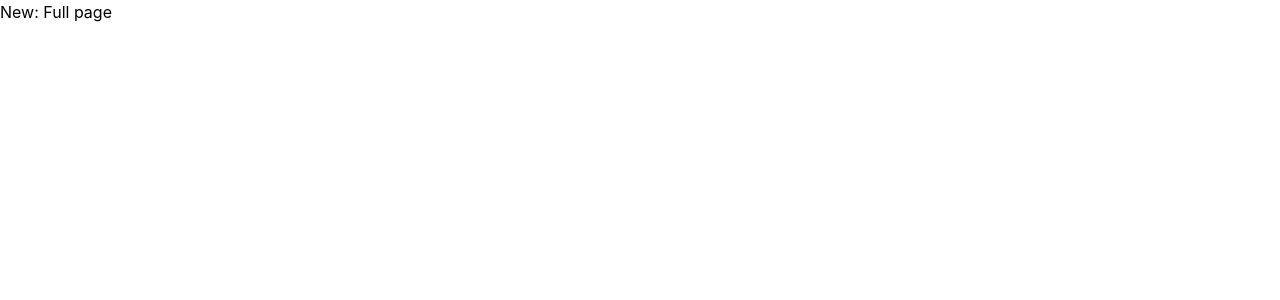
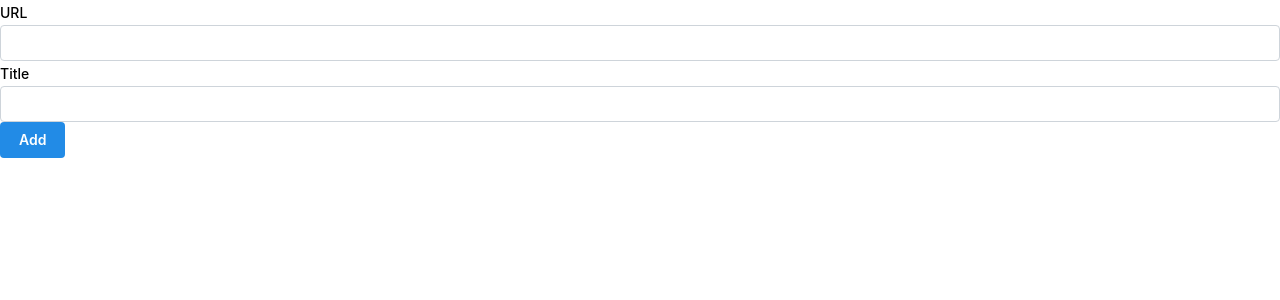
Before and after one commit to jianyuan/bm, a Next.js app: page /new in a window 1280 px wide. Shown: the top 300 px of the page. Built offline with nearby package versions, Linux system fonts and the light colour scheme.

Commit message:
feat: add bookmark

```diff
--- a/package.json
+++ b/package.json
@@ -12,6 +12,7 @@
   "dependencies": {
     "@mantine/core": "^7.6.2",
     "@mantine/hooks": "^7.6.2",
+    "@mantine/modals": "^7.6.2",
     "mantine-form-zod-resolver": "^1.1.0",
     "next": "14.1.4",
     "pocketbase": "^0.21.1",
--- a/src/actions/auth.ts
+++ b/src/actions/auth.ts
@@ -3,7 +3,7 @@
 import { revalidatePath } from "next/cache";
 import { redirect } from "next/navigation";
 
-import { initPocketBase as getPocketBase } from "@/lib/pocketbase";
+import { getPocketBase } from "@/lib/pocketbase";
 
 import { SignInSchema, signInSchema } from "./schemas";
 
--- /dev/null
+++ b/src/actions/bookmark.ts
@@ -0,0 +1,34 @@
+"use server";
+
+import { revalidatePath } from "next/cache";
+import { redirect } from "next/navigation";
+
+import { getPocketBase } from "@/lib/pocketbase";
+
+import { AddBookmarkSchema, addBookmarkSchema } from "./schemas";
+
+export async function addBookmark(input: AddBookmarkSchema) {
+  const validatedFields = addBookmarkSchema.safeParse(input);
+
+  if (!validatedFields.success) {
+    return {
+      errors: validatedFields.error.flatten().fieldErrors,
+    };
+  }
+
+  const pb = await getPocketBase({ requireAuth: true });
+
+  try {
+    await pb.collection("bookmarks").create({
+      ...validatedFields.data,
+      user: pb.authStore.model?.id,
+    });
+  } catch (err) {
+    console.error(err);
+    // TODO: handle error
+    throw err;
+  }
+
+  revalidatePath("/", "layout");
+  redirect("/");
+}
--- a/src/actions/schemas.ts
+++ b/src/actions/schemas.ts
@@ -5,3 +5,9 @@ export const signInSchema = z.object({
   password: z.string().min(1),
 });
 export type SignInSchema = z.infer<typeof signInSchema>;
+
+export const addBookmarkSchema = z.object({
+  url: z.string().url(),
+  title: z.string().optional(),
+});
+export type AddBookmarkSchema = z.infer<typeof addBookmarkSchema>;
--- a/src/app/layout.tsx
+++ b/src/app/layout.tsx
@@ -1,6 +1,7 @@
 import "@mantine/core/styles.css";
 
 import { ColorSchemeScript, MantineProvider } from "@mantine/core";
+import { ModalsProvider } from "@mantine/modals";
 import type { Metadata } from "next";
 import React from "react";
 
@@ -23,8 +24,10 @@ export default function RootLayout({
       </head>
       <body>
         <MantineProvider>
-          {children}
-          {modal}
+          <ModalsProvider>
+            {children}
+            {modal}
+          </ModalsProvider>
         </MantineProvider>
       </body>
     </html>
--- /dev/null
+++ b/src/app/new/form.tsx
@@ -0,0 +1,25 @@
+"use client";
+
+import { Button, TextInput } from "@mantine/core";
+import { useForm } from "@mantine/form";
+
+import { addBookmark } from "@/actions/bookmark";
+
+export default function NewBookmarkForm() {
+  const form = useForm<{ url: string; title: string }>();
+
+  return (
+    <form
+      onSubmit={form.onSubmit(async (values) => {
+        const result = await addBookmark(values);
+        if (result?.errors) {
+          form.setErrors(result.errors);
+        }
+      })}
+    >
+      <TextInput label="URL" type="url" {...form.getInputProps("url")} />
+      <TextInput label="Title" {...form.getInputProps("title")} />
+      <Button type="submit">Add</Button>
+    </form>
+  );
+}
--- a/src/app/new/page.tsx
+++ b/src/app/new/page.tsx
@@ -1,3 +1,9 @@
+import NewBookmarkForm from "./form";
+
 export default function NewPage() {
-  return <div>New: Full page</div>;
+  return (
+    <div>
+      <NewBookmarkForm />
+    </div>
+  );
 }
--- a/src/app/page.tsx
+++ b/src/app/page.tsx
@@ -1,10 +1,10 @@
 import Link from "next/link";
 
 import { signOut } from "@/actions/auth";
-import { initPocketBase } from "@/lib/pocketbase";
+import { getPocketBase } from "@/lib/pocketbase";
 
 export default async function Home() {
-  const pb = await initPocketBase();
+  const pb = await getPocketBase({ requireAuth: false });
 
   const result = pb.authStore.isValid
     ? await pb.collection("bookmarks").getFullList()
--- a/src/lib/pocketbase.ts
+++ b/src/lib/pocketbase.ts
@@ -1,12 +1,13 @@
 import { unstable_noStore as noStore } from "next/cache";
 import { cookies } from "next/headers";
+import { redirect } from "next/navigation";
 import PocketBase from "pocketbase";
 
 import { TypedPocketBase } from "@/types/pocketbase";
 
 const COOKIE_NAME = "bm_auth_token";
 
-export async function initPocketBase() {
+export async function getPocketBase({ requireAuth } = { requireAuth: true }) {
   noStore();
 
   const pb = new PocketBase(
@@ -37,5 +38,9 @@ export async function initPocketBase() {
     pb.authStore.clear();
   }
 
+  if (requireAuth && !pb.authStore.isValid) {
+    redirect("/signin");
+  }
+
   return pb;
 }
```
Also changed, not shown: src/app/@modal/(.)new/page.tsx (+14 -1 lines), 1 other file (tests, documents, lock files or other folders).
